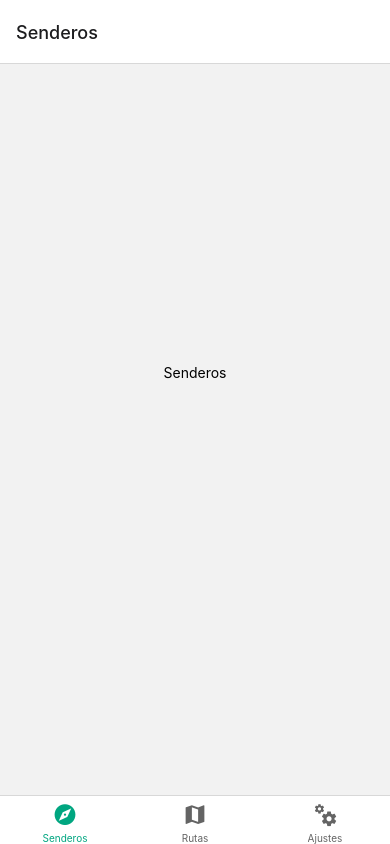
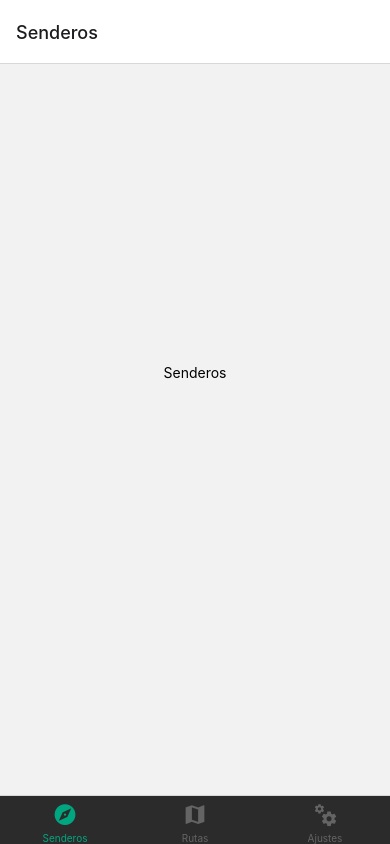
Before and after one commit to jchavesm64/senderosApp, a React Native app: screen / in a window 390 px wide. Built offline with nearby package versions, Linux system fonts and the light colour scheme.

Commit message:
UPDATE - nav-colors

```diff
--- a/src/navigation/AppNavigation.js
+++ b/src/navigation/AppNavigation.js
@@ -10,16 +10,17 @@ const Tab = createBottomTabNavigator();
 
 export function AppNavigation(){
     return (
-        <Tab.Navigator screenOptions={({route }) => ({
-                tabBarActiveTintColor: "#00a680",
-                tabBarInactiveTintColor: "#646464",
-                tabBarIcon: ({color, size}) =>  TabscreenOptions(route, color, size)})}>
+        <Tab.Navigator
+        screenOptions={({ route }) => ({
+            tabBarStyle: { backgroundColor: "#2b2b2b" },
+            tabBarActiveTintColor: "#00a680",
+            tabBarInactiveTintColor: "#646464",
+            tabBarIcon: ({ color, size }) => TabscreenOptions(route, color, size),
+                })}
+            >
             <Tab.Screen name="Senderos" component={Senderos} options={{title: "Senderos"}}/>
             <Tab.Screen name="Rutas" component={Rutas} options={{title: "Rutas"}}/>
             <Tab.Screen name="Ajustes" component={Ajustes} options={{title: "Ajustes"}}/>
-
-
-
         </Tab.Navigator>
     );
 
```
